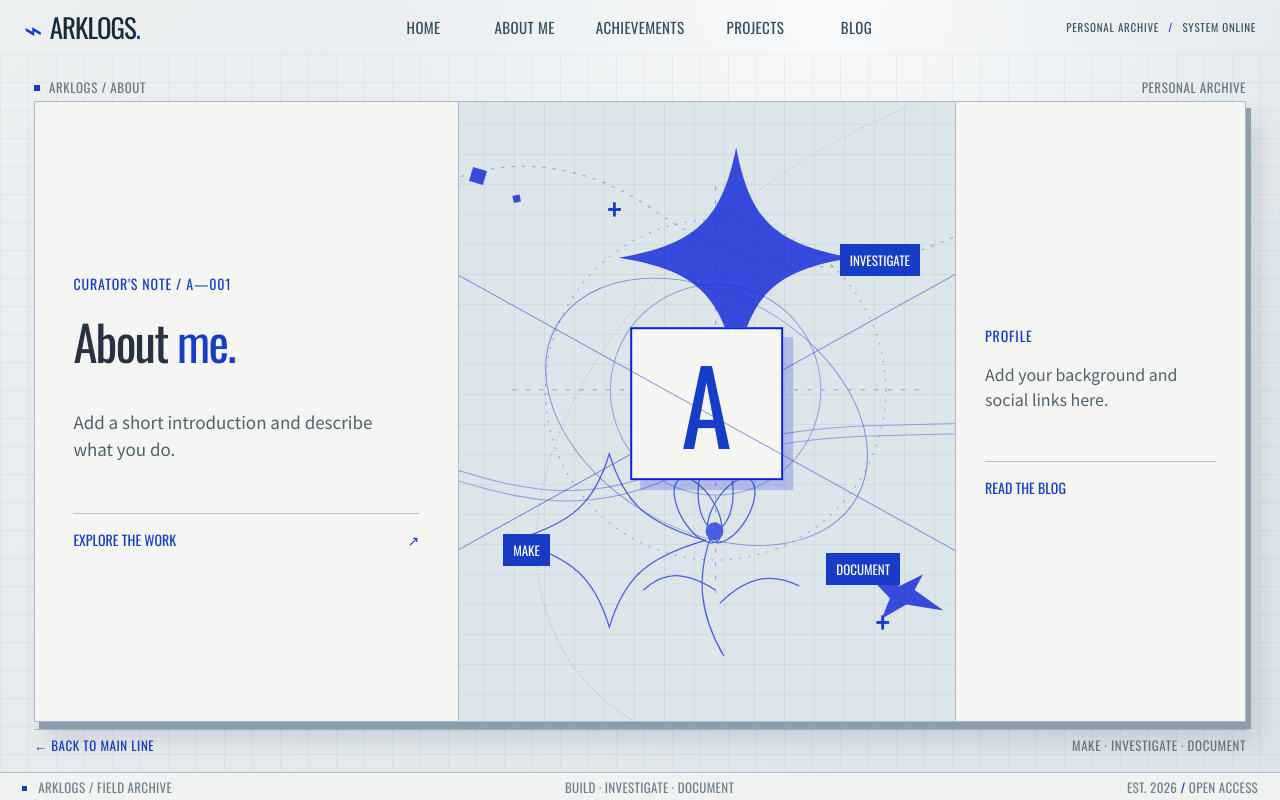
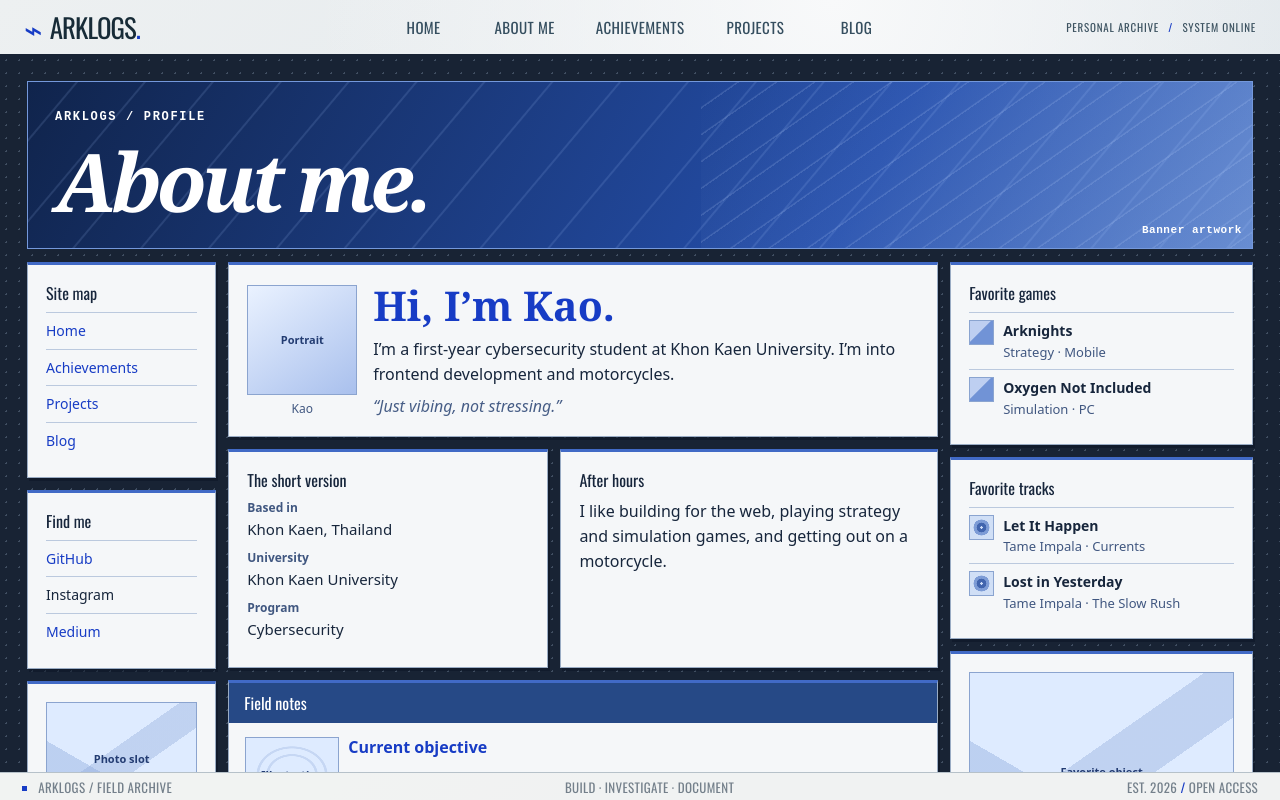
Before and after one commit to Kaokys/arklogs-motion, an Astro site: page /about in a window 1280 px wide. Built offline with nearby package versions, Linux system fonts and the light colour scheme; Astro itself is replaced by a stand-in of ours.

Commit message:
Apply scrapbook About Me layout

```diff
--- a/src/layouts/BaseLayout.astro
+++ b/src/layouts/BaseLayout.astro
@@ -50,7 +50,7 @@ const isBlog = pathname === '/archive' || pathname === '/archive/' || /^\/blog(?
         </nav>
         <span class="topbar-corner" aria-hidden="true">＋</span>
       </header>
-      <main id="main" class:list={['app-main', { 'app-main-home': pathname === '/', 'app-main-blog': isBlog }]} transition:animate={fade({ duration: '0.24s' })}><slot /></main>
+      <main id="main" class:list={['app-main', { 'app-main-home': pathname === '/', 'app-main-blog': isBlog, 'app-main-about': /^\/about\/?$/.test(pathname) }]} transition:animate={fade({ duration: '0.24s' })}><slot /></main>
       <footer class="statusbar"><span><b class="status-dot"></b> ARKLOGS / FIELD ARCHIVE</span><span class="statusbar-center">BUILD · INVESTIGATE · DOCUMENT</span><span>EST. 2026 <span class="status-slash">/</span> OPEN ACCESS</span></footer>
     </div>
     <script>
--- a/src/pages/about.astro
+++ b/src/pages/about.astro
@@ -1,14 +1,32 @@
 ---
 import BaseLayout from '../layouts/BaseLayout.astro';
+import '../styles/about-retro.css';
 ---
-<BaseLayout title="About Me" description="A template for your personal profile.">
-  <div class="index-screen about-screen">
-    <div class="index-kicker"><span>ARKLOGS / ABOUT</span><span>PERSONAL ARCHIVE</span></div>
-    <div class="about-board">
-      <div class="about-statement"><span class="board-label">CURATOR'S NOTE / A—001</span><h1>About <em>me.</em></h1><p>Add a short introduction and describe what you do.</p><a href="/projects/">EXPLORE THE WORK <span aria-hidden="true">↗</span></a></div>
-      <div class="about-diagram" aria-hidden="true"><span class="diagram-orbit orbit-one"></span><span class="diagram-orbit orbit-two"></span><span class="diagram-cross cross-one">+</span><span class="diagram-cross cross-two">+</span><span class="diagram-core">A</span><span class="diagram-tag tag-one">MAKE</span><span class="diagram-tag tag-two">INVESTIGATE</span><span class="diagram-tag tag-three">DOCUMENT</span></div>
-      <div class="about-note"><span class="board-label">PROFILE</span><p>Add your background and social links here.</p><a href="/blog/">READ THE BLOG</a></div>
+<BaseLayout title="About Me" description="Meet Kao, a cybersecurity student interested in frontend development, games, music, and motorcycles.">
+  <div id="ark-about-retro">
+    <div class="site">
+      <header class="hero"><span>ARKLOGS / PROFILE</span><h1>About me.</h1><div class="hero-art" role="img" aria-label="Banner artwork placeholder"><span>Banner artwork</span></div></header>
+      <div class="layout">
+        <aside class="left" aria-label="Navigation and social links">
+          <section class="panel"><h2>Site map</h2><ul class="rows"><li><a href="/">Home</a></li><li><a href="/achievements/">Achievements</a></li><li><a href="/projects/">Projects</a></li><li><a href="/blog/">Blog</a></li></ul></section>
+          <section class="panel"><h2>Find me</h2><ul class="rows"><li><a href="https://github.com/Kaokys">GitHub</a></li><li>Instagram</li><li><a href="https://medium.com/@chsirawich098">Medium</a></li></ul></section>
+          <figure class="panel caption"><div class="art-slot scrapbook" role="img" aria-label="Scrapbook photo placeholder"><span>Photo slot</span></div><figcaption>Khon Kaen, Thailand</figcaption></figure>
+          <figure class="panel caption"><div class="art-slot doodle" role="img" aria-label="Sticker artwork placeholder"><span>Sticker slot</span></div><figcaption>Scrapbook</figcaption></figure>
+        </aside>
+        <div class="center">
+          <section class="panel welcome"><figure class="portrait-slot"><div class="art-slot portrait-art" role="img" aria-label="Profile portrait placeholder"><span>Portrait</span></div><figcaption>Kao</figcaption></figure><div><h2>Hi, I’m Kao.</h2><p>I’m a first-year cybersecurity student at Khon Kaen University. I’m into frontend development and motorcycles.</p><p class="quote">“Just vibing, not stressing.”</p></div></section>
+          <div class="pair">
+            <section class="panel"><h2>The short version</h2><dl><dt>Based in</dt><dd>Khon Kaen, Thailand</dd><dt>University</dt><dd>Khon Kaen University</dd><dt>Program</dt><dd>Cybersecurity</dd></dl></section>
+            <section class="panel"><h2>After hours</h2><p>I like building for the web, playing strategy and simulation games, and getting out on a motorcycle.</p></section>
+          </div>
+          <section class="panel notebook"><header><h2>Field notes</h2></header><div class="note note-with-art"><div class="art-slot doodle" role="img" aria-label="Notebook illustration placeholder"><span>Illustration</span></div><div><h3>Current objective</h3><p><strong>University assignment / project</strong></p><p>Surviving uni, one commit at a time.</p></div></div><div class="note"><h3>Elsewhere on Arklogs</h3><p><a href="/projects/">Projects</a> · <a href="/achievements/">Achievements</a> · <a href="/blog/">Blog</a></p></div></section>
+        </div>
+        <aside class="right" aria-label="Favorites">
+          <section class="panel"><h2>Favorite games</h2><ul class="details"><li><div class="thumb" role="img" aria-label="Game cover placeholder"></div><div><strong>Arknights</strong><span>Strategy · Mobile</span></div></li><li><div class="thumb" role="img" aria-label="Game cover placeholder"></div><div><strong>Oxygen Not Included</strong><span>Simulation · PC</span></div></li></ul></section>
+          <section class="panel"><h2>Favorite tracks</h2><ul class="details"><li><div class="thumb record" role="img" aria-label="Album cover placeholder"></div><div><strong>Let It Happen</strong><span>Tame Impala · Currents</span></div></li><li><div class="thumb record" role="img" aria-label="Album cover placeholder"></div><div><strong>Lost in Yesterday</strong><span>Tame Impala · The Slow Rush</span></div></li></ul></section>
+          <figure class="panel caption"><div class="art-slot scrapbook" role="img" aria-label="Favorite object photo placeholder"><span>Favorite object</span></div><figcaption>A spot for something you like</figcaption></figure>
+        </aside>
+      </div>
     </div>
-    <div class="index-footer"><a href="/">← BACK TO MAIN LINE</a><span>MAKE · INVESTIGATE · DOCUMENT</span></div>
   </div>
 </BaseLayout>
--- /dev/null
+++ b/src/styles/about-retro.css
@@ -0,0 +1,50 @@
+.app-main.app-main-about { overflow: auto; }
+#ark-about-retro {--ar-ink:#17263c;--ar-blue:#173cc5;--ar-paper:#f5f7f9;--ar-edge:#9aacc4;min-height:100%;background-color:#182334;background-image:radial-gradient(#a6bad448 1px,transparent 1px);background-size:13px 13px;color:var(--ar-ink);font:16px/1.55 system-ui,sans-serif}
+#ark-about-retro *{box-sizing:border-box}
+#ark-about-retro .site {max-width:1320px;margin:auto;padding:clamp(12px,3vw,27px)}
+#ark-about-retro .hero {display:flex;flex-direction:column;justify-content:space-between;min-height:168px;border:1px solid #7498db;padding:clamp(14px,3vw,27px);margin-bottom:13px;color:white;background:repeating-linear-gradient(130deg,transparent 0 36px,#a7c7ff24 37px 38px,transparent 39px 52px),linear-gradient(118deg,#10244c,#254fac 68%,#527ac5)}
+#ark-about-retro .hero span {font:600 12px/1.4 ui-monospace,monospace;letter-spacing:.14em}
+#ark-about-retro h1 {font:italic 700 clamp(45px,9vw,81px)/1 Georgia,serif;letter-spacing:-.06em;margin:10px 0 0}
+#ark-about-retro .layout {display:grid;grid-template-columns:minmax(140px,1fr) minmax(0,3.75fr) minmax(190px,1.6fr);align-items:start;gap:12px}
+#ark-about-retro .left,#ark-about-retro .right,#ark-about-retro .center {display:grid;gap:12px;min-width:0}
+#ark-about-retro .pair {display:grid;grid-template-columns:minmax(0,1fr) minmax(0,1.18fr);gap:12px}
+#ark-about-retro .panel {background:var(--ar-paper);border:1px solid var(--ar-edge);border-top:3px solid #416ac6;padding:clamp(12px,1.7vw,18px);box-shadow:2px 3px #0b142580;overflow-wrap:anywhere;min-width:0}
+#ark-about-retro h2,#ark-about-retro h3 {font-size:16px;line-height:1.25;margin:0 0 9px}
+#ark-about-retro p {margin:0}
+#ark-about-retro .welcome {display:grid;grid-template-columns:auto minmax(0,1fr);align-items:center;gap:16px}
+#ark-about-retro .welcome h2 {font:700 clamp(24px,4.5vw,41px)/1.1 Georgia,serif;color:var(--ar-blue)}
+#ark-about-retro .quote {color:#465d86;margin-top:7px;font-style:italic}
+#ark-about-retro dl {margin:0}
+#ark-about-retro dt {font-size:12px;font-weight:650;color:#405780}
+#ark-about-retro dd {margin:0 0 8px;font-size:15px}
+#ark-about-retro ul {list-style:none;padding:0;margin:0}
+#ark-about-retro li {padding:7px 0;border-top:1px solid #bbc9de;font-size:14px}
+#ark-about-retro a {color:var(--ar-blue);text-underline-offset:.2em}
+#ark-about-retro .details span {display:block;color:#405780;font-size:13px}
+#ark-about-retro .notebook {padding:0}
+#ark-about-retro .notebook header {background:#264986;color:white;padding:10px 15px}
+#ark-about-retro .notebook header h2 {margin:0}
+#ark-about-retro .note {padding:14px 16px;border-bottom:1px solid #c6d4e9}
+#ark-about-retro .note h3 {color:var(--ar-blue)}
+@media(max-width:820px) {
+  #ark-about-retro .layout {grid-template-columns:minmax(120px,1fr) minmax(0,3fr)}
+  #ark-about-retro .right {grid-column:1/-1;grid-template-columns:1fr 1fr}
+}
+@media(max-width:570px) {
+  #ark-about-retro .layout,#ark-about-retro .pair,#ark-about-retro .right {grid-template-columns:1fr}
+  #ark-about-retro .left {order:3;grid-template-columns:repeat(2,minmax(0,1fr))}
+}
+#ark-about-retro .hero {position:relative;isolation:isolate}
+#ark-about-retro .hero-art {position:absolute;inset:0 0 0 55%;z-index:-1;display:flex;justify-content:flex-end;align-items:flex-end;padding:10px;background:linear-gradient(125deg,transparent,#b8d1ff38),repeating-linear-gradient(145deg,transparent 0 20px,#c3d8ff29 21px 22px)}
+#ark-about-retro .hero-art span {font-size:11px;letter-spacing:.05em}
+#ark-about-retro figure {margin:0}
+#ark-about-retro figcaption {margin-top:6px;font-size:12px;line-height:1.35;color:#405780}
+#ark-about-retro .art-slot {min-height:75px;aspect-ratio:4/3;display:grid;place-items:center;text-align:center;padding:5px;color:#233c72;border:1px solid #8ba4cf;background-color:#deebff;font-size:11px;font-weight:650}
+#ark-about-retro .scrapbook {background-image:linear-gradient(145deg,transparent 43%,#90aada62 43% 60%,transparent 60%),linear-gradient(30deg,#a6bee799 37%,transparent 37%)}
+#ark-about-retro .doodle {background-image:radial-gradient(ellipse at 50% 50%,transparent 35%,#8ea8d94d 36% 39%,transparent 40% 50%,#8ea8d94d 51% 54%,transparent 55%)}
+#ark-about-retro .portrait-slot {width:clamp(69px,11vw,110px);text-align:center}
+#ark-about-retro .portrait-art {aspect-ratio:1;background:linear-gradient(145deg,#eaf2ff,#a9c0ed)}
+#ark-about-retro .note-with-art,#ark-about-retro .details li {display:grid;grid-template-columns:auto minmax(0,1fr);align-items:start;gap:9px}
+#ark-about-retro .note-with-art .art-slot {width:clamp(62px,9vw,94px)}
+#ark-about-retro .thumb {width:25px;aspect-ratio:1;border:1px solid #8aa4d0;background:linear-gradient(135deg,#becff1 45%,#7193d6 46%)}
+#ark-about-retro .thumb.record {background:radial-gradient(circle,#cfdef8 7%,#4165ae 9% 30%,#7d9cd6 31% 48%,#d0dff6 50%)}
```
